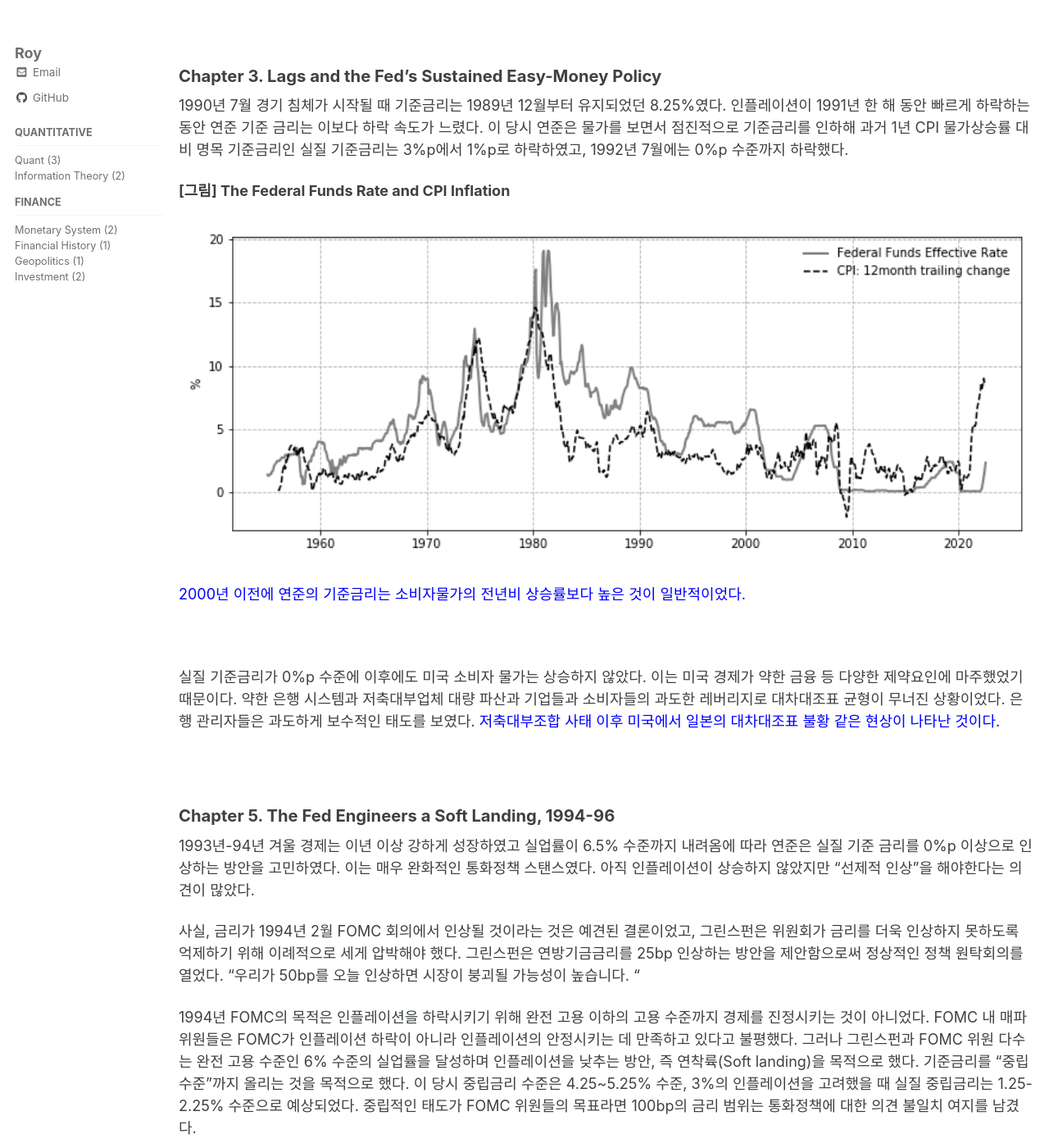
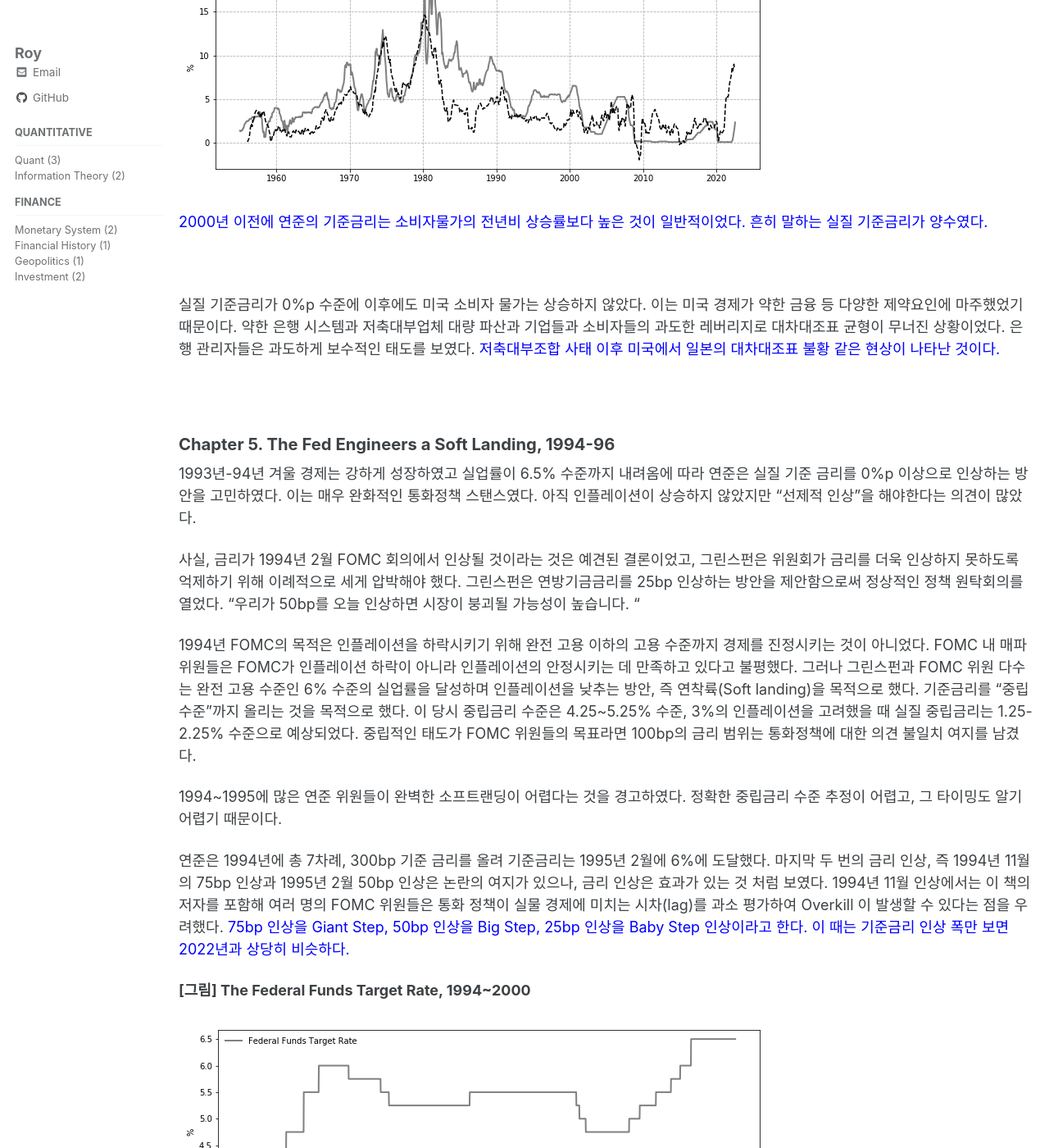
Before and after one commit to roy8in/roy8in.github.io, a Jekyll site: the page built from _posts/2022-09-10-The_Fabulous_Decade.md, in a window 1280 px wide and 1400 px high, scrolled down 5050 px. Shown: the whole window at 82% size. Built offline with Jekyll 4.4.1, drawn with Linux system fonts in a browser that asks for light colours; cached includes are drawn as plain includes; comment, search, counter and statistics services are not loaded; some of the changed text lies outside the part shown.

Commit message:
오타 수정

```diff
--- a/_posts/2022-09-10-The_Fabulous_Decade.md
+++ b/_posts/2022-09-10-The_Fabulous_Decade.md
@@ -21,7 +21,7 @@
 
 <b>[그림] Economic Performance: 1960 ~ 2010</b>
 
-<img src="/assets/images/GDP, Unemploy, Inflation.png" width="100%" height="100%" title="Economic Performance"/>
+![image](/assets/images/GDP, Unemploy, Inflation.png)
 
 <br>
 
@@ -51,7 +51,7 @@
 
 <div style="border:1px dashed; padding:10px">
 <br>
-<span style="color:blue">이 상자 안 내용은 2006년 6월 국회예산정책처에서 발간된 《미국의 재정개혁 논의동향과 시사점(정문종)》을 참고하였다.</span>
+<span style="color:blue">이 상자 안 내용은 2006년 6월 국회예산정책처에서 발간한 《미국의 재정개혁 논의동향과 시사점(정문종)》을 참고하였다.</span>
 <br>
 <br>
 &nbsp;1980년대, 특히 레이건 행정부 시기에 심각한 재정적자에 시달리자 미국 의회는 이에 대처하기 위해 「1985년 예산균형 및 긴급적자통제법」, 즉 일반적으로 Gramm-Rudman-Hollings(GRH)법으로 불리는 법률을 제정했다. 이 법은 1986년부터 1990년까지 매년 적자를 축소시켜 1991년에는 균형재정이 되도록 요구하고 있었다.
@@ -75,6 +75,7 @@
 &nbsp;이와 같이 예산집행법이 성공을 거둔 이유는 기본적으로 재량지출의 상한선과 PAYGO 절차를 준수하려는 정부와 의회의 합의에서 찾을 수 있을 것이다. 예산집행법이 성공을 거둘 수 있었던 다른 요인으로는 냉전이 종식되면서 국방 지출을 감소시키고 이것을 다른 재량지출로 전환시킬 수 있었다는 점과 1990년대 후반 경제성장률이 4%를 상회하는 유례없는 경기 호황으로 재정 수입이 증가하여 재정적자가 예상보다 작게 발생하였다는 점을 들 수 있다.
 <br><br>
 </div>
+
 
 <br>
 
@@ -204,9 +205,9 @@
 
 <b>[그림] The Federal Funds Rate and CPI Inflation</b>
 
-<img src="/assets/images/FFR, CPI.png" width="100%" height="100%" title="The Federal Fnds Rate and CPI Inflation"/>
+![image](/assets/images/FFR, CPI.png)
 
-<span style="color:blue">2000년 이전에 연준의 기준금리는 소비자물가의 전년비 상승률보다 높은 것이 일반적이었다. </span>
+<span style="color:blue">2000년 이전에 연준의 기준금리는 소비자물가의 전년비 상승률보다 높은 것이 일반적이었다. 흔히 말하는 실질 기준금리가 양수였다.</span>
 
 <br>
 
@@ -216,7 +217,7 @@
 
 ### Chapter 5. The Fed Engineers a Soft Landing, 1994-96
 
-1993년-94년 겨울 경제는 이년 이상 강하게 성장하였고 실업률이 6.5% 수준까지 내려옴에 따라 연준은 실질 기준 금리를 0%p 이상으로 인상하는 방안을 고민하였다. 이는 매우 완화적인 통화정책 스탠스였다. 아직 인플레이션이 상승하지 않았지만 "선제적 인상"을 해야한다는 의견이 많았다.
+1993년-94년 겨울 경제는 강하게 성장하였고 실업률이 6.5% 수준까지 내려옴에 따라 연준은 실질 기준 금리를 0%p 이상으로 인상하는 방안을 고민하였다. 이는 매우 완화적인 통화정책 스탠스였다. 아직 인플레이션이 상승하지 않았지만 "선제적 인상"을 해야한다는 의견이 많았다.
 
 사실, 금리가 1994년 2월 FOMC 회의에서 인상될 것이라는 것은 예견된 결론이었고, 그린스펀은 위원회가 금리를 더욱 인상하지 못하도록 억제하기 위해 이례적으로 세게 압박해야 했다. 그린스펀은 연방기금금리를 25bp 인상하는 방안을 제안함으로써 정상적인 정책 원탁회의를 열었다. "우리가 50bp를 오늘 인상하면 시장이 붕괴될 가능성이 높습니다. "
 
@@ -228,7 +229,7 @@
 
 <b>[그림] The Federal Funds Target Rate, 1994~2000</b>
 
-<img src="/assets/images/Federal Funds Target Rate.png" width="100%" height="100%" title="Federal Funds Target Rate"/>
+![image](/assets/images/Federal Funds Target Rate.png)
 
 연준의 기준 금리 사이클은 1995년 1월 31일부터 2월 1일까지 진행된 FOMC 미팅에서 50bp 인상으로 마무리 되었다. 이 당시 경제는 둔화되는 조짐이 나타나기 시작했다. 미국 수출은 멕시코 금융 위기([Mexican peso crisis](https://en.wikipedia.org/wiki/Mexican_peso_crisis))의 여파로 쇠퇴하기 시작했다. 경착륙 우려가 증가하였으나 금융 시장은 여전히 더 긴축을 요구하고 있었다. 그린스펀은 "우리가 보아온 이 균열이 계속 된다면 또 다른 긴축 정책이 있을 것이라는 것은 결코 분명하지 않다"고 지적했다.
 
@@ -246,7 +247,7 @@
 
 <b>[그림] NAIRU, Unemployment Rate and Federal Funds Rates</b>
 
-<img src="/assets/images/NAIRU, Unemployment Rate.png" width="100%" height="100%" title="NAIRU, Unemployment Rate"/>
+![image](/assets/images/NAIRU, Unemployment Rate.png)
 
 실질 GDP 성장률의 평균은 1996년부터 1999년까지 평균 4.5% 성장했으며, 이는 잠재성장률을 상회하는 수준이었다. 그러나 해당 기간에 인플레이션이 부재했기 때문에 기준금리를 인상하지 않을 수 있었다.
 
@@ -256,7 +257,7 @@
 
 <b>[그림] Unemployment and the Change in CPI Inflation, 1960-99</b>
 
-<img src="/assets/images/REGRESSION_Unemployment rate, CPI.png" width="100%" height="100%" title="Regression: Unemployment Rate & CPI Inflation, Unemployment Rate"/>
+![image](/assets/images/REGRESSION_Unemployment rate, CPI.png)
 
 1997년과 1998년에는 실업률과 비교해 유난히 물가가 낮았다.
 
@@ -274,7 +275,7 @@
 
 <b>[그림] Changes in Wages and Salaries and Benefits in the Employment Cost Index</b>
 
-<img src="/assets/images/Compensation of employees.png" width="100%" height="100%" title="Compensation of employees"/>
+![image](/assets/images/Compensation of employees.png)
 
 <br>
 
@@ -284,11 +285,11 @@
 
 <b>The Dollar and Import Prices</b>
 
-1995년부터 시작된 강달러가 수입물가를 낮추는데 기여했다. 수입물품들은 소비자물가(CPI)의 항목이며, 직접적인 물가 하락 요인이 된다. <span style="color:blue">2021년 부터 미 달러가 강세를 보임에도 수입 물가 하락은 나타나지 않고 있다. </span>
+1995년부터 시작된 강달러가 수입물가를 낮추는데 기여했다. 수입물품들은 소비자물가(CPI)의 항목이며, 직접적인 물가 하락 요인이 된다. <span style="color:blue"> 반면, 2021년 부터 미 달러가 강세를 보임에도 미국의 수입 물가 하락은 나타나지 않고 있다. </span>
 
 <b>[그림] Nonoil Import Prices and the Dollar</b>
 
-<img src="/assets/images/Non-Oil Import Prices and the Dollar.png" width="100%" height="100%" title="Non-Oil Import Prices and the Dollar"/>
+![image](/assets/images/Non-Oil Import Prices and the Dollar.png)
 
 소비자물가 구성의 10~12%가 수입 물품이었으며, 1995년 2분기부터 1998년 말까지 진행된 미국 달러의 18% 강세는 동기간 소비자 물가 수준을 2% 낮추었다.
 
@@ -300,7 +301,7 @@
 
 <b>[그림] Daily Price of West Texas Intermediate(WTI) Oil</b>
 
-<img src="/assets/images/WTI.png" width="100%" height="100%" title="WTI"/>
+![image](/assets/images/WTI.png)
 
 <br>
 
@@ -312,7 +313,7 @@
 
 #### The Role of Demand Shocks in the Good Luck Period
 
-1996~98년 기간 동안 예상치 못한 수요 강세는, 수요를 부추겼고 저축률을 낮춘 지속적으로 상승한 주식 시장에서 비롯되었다. 따라서 주식시장은 연준을 사로잡는 주제였다. 그 당시 Robert Shiller와 John Campbell 과 같은 주식 경제 학자와 월스트리스트 애널리스트들과 미팅이 있었다. 한달 뒤 그린스펀은 연설에서 다음과 같이 말했다.
+1996~98년 기간 동안 예상치 못한 수요 강세는, 수요를 부추겼고 저축률을 낮춘 지속적으로 상승한 주식 시장에서 비롯되었다. 따라서 주식시장은 연준을 사로잡는 주제였다. 그 당시 Robert Shiller와 John Campbell 과 같은 주식 경제 학자와 월스트리스트 애널리스트들과 미팅이 있었다. 한 달 뒤 그린스펀은 연설에서 다음과 같이 말했다.
 
 "하지만 비이성적 과열이 자산 가치를 과도하게 상승시켜 예상치 못한 장기 불황의 대상이 될 시점을 어떻게 알 수 있습니까? 그리고 그 평가를 통화정책이 어떻게 반영하나요?"
 
@@ -347,13 +348,13 @@
 
 <b>[그림] Four-Year Average Growth of Productivity in Nonfarm Business</b>
 
-<img src="/assets/images/Nonfarm Productivity.png" width="100%" height="100%" title="Nonfarm Productivity"/>
+![image](/assets/images/Nonfarm Productivity.png)
 
-컴퓨터와 소프트웨어 가격 하락은 투자 증가와 컴퓨터 사용 증가로 이어졌다.
+컴퓨터와 소프트웨어 가격 하락은 투자 증가와 컴퓨터 사용 증가를 가속시켰다.
 
 <b>[그림] Changes in Computer Prices</b>
 
-<img src="/assets/images/Computer Price.png" width="100%" height="100%" title="Changes in Computer Prices"/>
+![image](/assets/images/Computer Price.png)
 
 1990년대 후반 생산성 증가의 결과 낮은 실업률에도 물가가 안정된 수준을 유지할 수 있었던 것이다.
 
```
